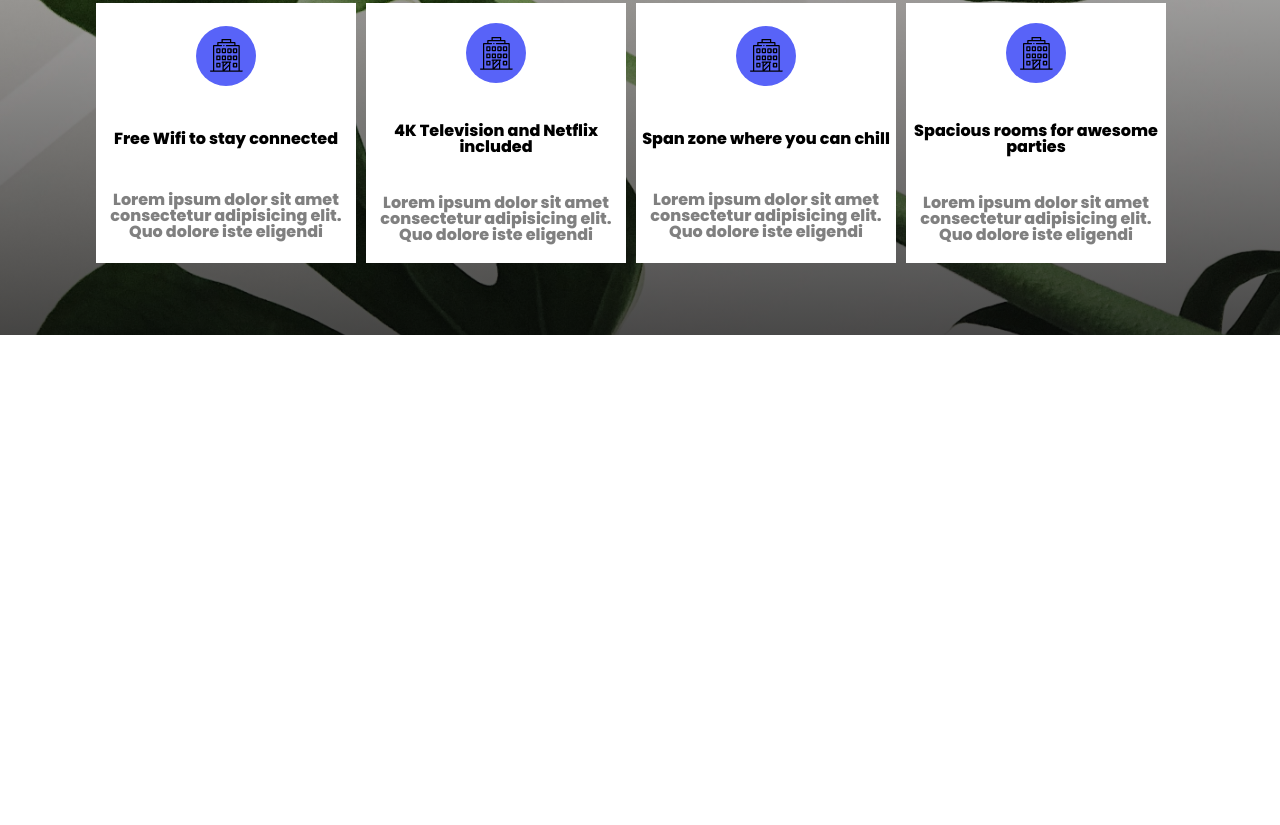
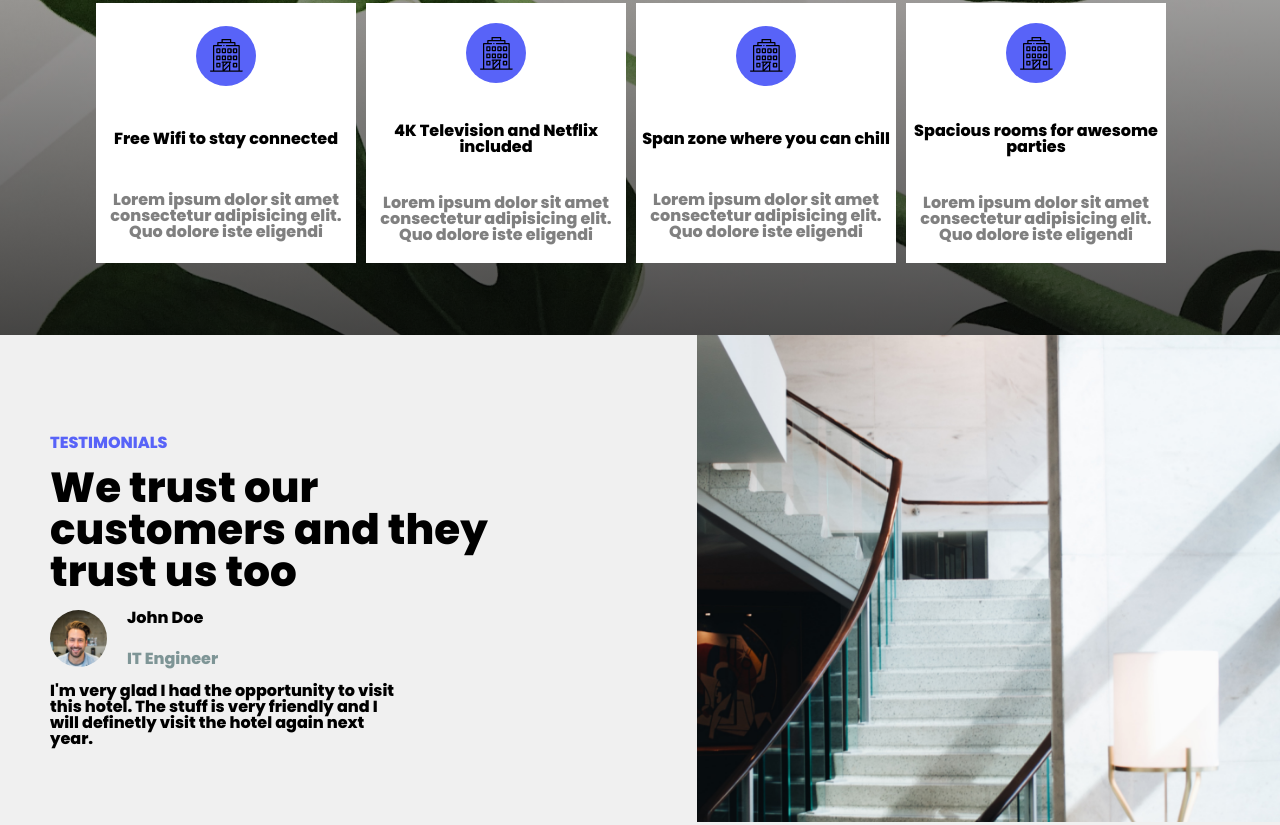
Before and after one commit to phhephhe/template, a plain HTML site: page index.html in a window 1280 px wide. Shown: the part 1546-2371 px from the top of the page. Before the commit the page ends 1881 px from the top, so only its background shows below. Drawn offline with Linux system fonts and the light colour scheme.

Commit message:
add testimonials with responsive

```diff
--- a/css/responsive.css
+++ b/css/responsive.css
@@ -8,7 +8,6 @@
         align-items: center;
         width: 100%;
     }
-
     .input{
          width: 100%;
     }
@@ -32,6 +31,16 @@
 
 /* home page */
 /* ABOUTUS */
+@media(max-width:1080px){
+    .box:last-child{
+        display: none;
+    }
+    .wraper-block{
+        display: flex;
+        justify-content: center;
+        align-items: center;
+    }
+}
 
 @media(max-width:980px){
     .about-us-wraper{
@@ -43,10 +52,34 @@
     .left-box{
         margin-bottom: 20px;
     }
+    /* bgphoto2 */
+    .bg-photo2{
+        position: relative;
+        top: 1350px;
+    }
+    /* testimonials */
+    .testimonials{
+        margin-top: 1350px;
+    }
+}
+@media(max-width:825px){
+    .box:nth-child(3){
+        display: none;
+    }
 }
 @media(max-width:540px){
     .right-box img:nth-child(3){
         display: none;
+    }
+    .right-box img{
+        margin-top: 25px;
+    }
+    .box:nth-child(2){
+        display: none;
+    }
+    .title2{
+        font-size: 33px;
+        text-align: center;
     }
     .right-box{
         display: flex;
@@ -55,18 +88,21 @@
         align-items: center;
     }
 }
-@media(max-width:1080px){
-    .box:last-child{
-        display: none;
+/* ABOUTUS */
+/* testimonials */
+
+@media(max-width:1133px){
+    .testimonial-right{
+        margin-top: 40px;
     }
-    .wraper-block{
+    .testimonials{
         display: flex;
         justify-content: center;
-        align-items: center;
     }
 }
-
-
-
-
-/* ABOUTUS */
+@media(max-width:525px){
+    .testimonial-left{
+        margin-left: 4px;
+    }
+}
+/* testimonials */
--- a/css/style.css
+++ b/css/style.css
@@ -177,7 +177,6 @@
     position: absolute;
     top: 280px;
     display: flex;
-    flex-wrap: wrap;
 }
 .box{
     width: 260px;
@@ -206,3 +205,56 @@
 }
 
 /* ABOUT US */
+/* testimonials */
+.testimonials{
+    min-height: 487px;
+    height: auto;
+    background-color: rgb(240, 240, 240);
+    display: flex;
+    justify-content: space-between;
+    flex-wrap: wrap;
+}
+.testimonial-left{
+    margin-top: 100px;
+    margin-left: 50px;
+    display: flex;
+    justify-content: space-between;
+    height: 310px;
+    flex-direction: column;
+    max-width: 500px;
+    width: 100%;
+}
+.testimonial-name{
+    color: #5863F8;
+}
+.testimonial-paragraph{
+    font-size: 42px;
+}
+.john{
+    display: flex;
+}
+.johndoe{
+    display: flex;
+    flex-direction: column;
+    justify-content: space-between;
+    margin-left: 20px;
+}
+.johncolor{
+    color: rgb(126, 149, 150);
+}
+.johnparagraph{
+    max-width: 352px;
+    width: 100%;
+    height: 62px;
+}
+.testimonial-right img{
+    max-width: 587px;
+    width: 100%;
+}
+
+
+
+
+
+
+/* testimonials */
--- a/index.html
+++ b/index.html
@@ -53,12 +53,12 @@
                             <input type="text" id="checkin" name="checkin" class="input" placeholder="check in date">
                         </div>
                         <div class="inputs">
-                            <label for="checkin" class="label">Check in date</label>
-                            <input type="text" id="checkout" name="checkin" class="input" placeholder="check in date">
+                            <label for="checkouy" class="label">Check out date</label>
+                            <input type="text" id="checkout" name="checkout" class="input" placeholder="check out date">
                         </div>
                         <div class="inputs">
-                            <label for="checkin" class="label">Check in date</label>
-                            <input type="text" id="date" name="checkin" class="input" placeholder="check in date">
+                            <label for="rooms" class="label">Choose Rooms</label>
+                            <input type="text" id="rooms" name="rooms" class="input" placeholder="rooms">
                         </div>
                         <div class="icon">
                             <i class="fa-solid fa-paper-plane" id="icon"></i>
@@ -140,7 +140,29 @@
 
         </div>
     </section>
+ <!-- ABOUT US -->
+ <!-- testimonials -->
 
- <!-- ABOUT US -->
-
+ <section>
+     <div class="testimonials">
+        <div class="testimonial-left">
+            <h2 class="testimonial-name">TESTIMONIALS</h2>
+            <h4 class="testimonial-paragraph">We trust our customers
+                and they trust us too</h4>
+            <div class="john">
+                <img src="images/John.png" alt="john">
+                <div class="johndoe">
+                    <span>John Doe</span>
+                    <span class="johncolor">IT Engineer</span>
+                </div>
+            </div>
+            <p class="johnparagraph">I'm very glad I had the opportunity to visit this hotel. The stuff is very
+                friendly and I will definetly visit the hotel again next year.</p>
+        </div>
+        <div class="testimonial-right">
+            <img src="images/testemonialphoto.png" alt="testimonial">
+        </div>
+     </div>
+ </section>
+<!-- testimonials -->
 </html>
```
Also changed, not shown: images/John.png (added), images/testemonialphoto.png (added).
